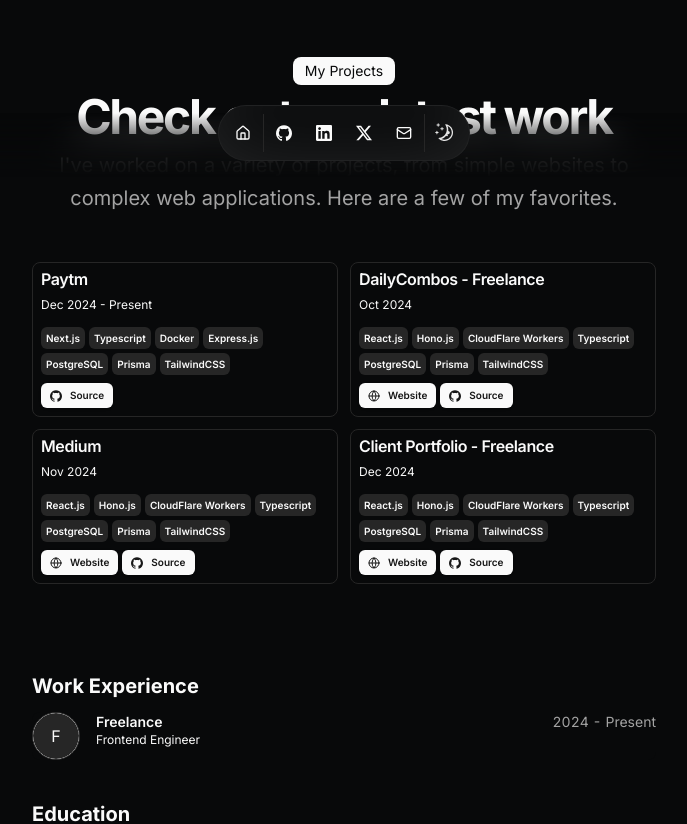
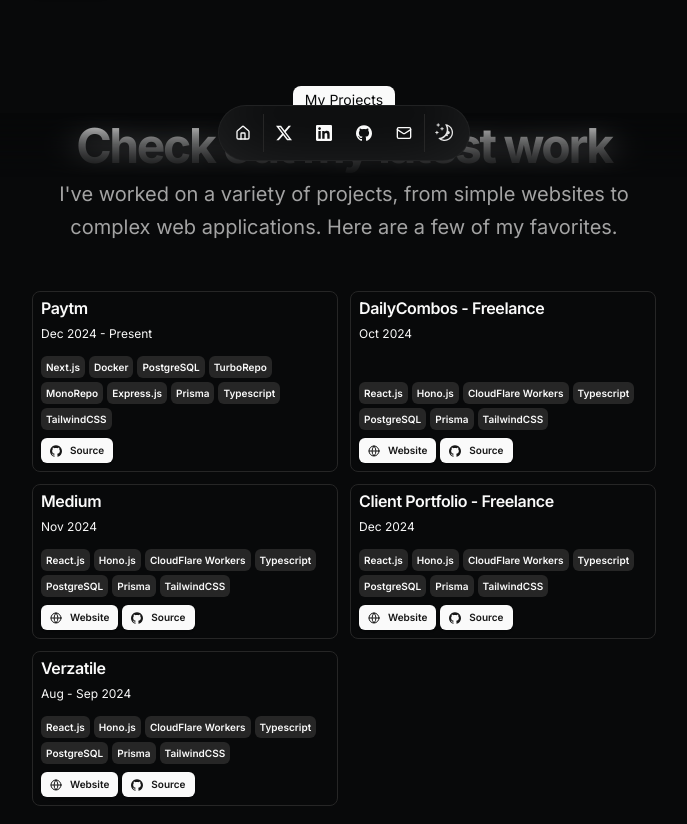
Before and after one commit to Aarav-Rawat/Portfolio_2_Next.js, a Next.js app: page / in a window 1280 px wide. Shown: the part 623-1447 px from the top of the page, without its empty margins (296-983 px from the left). Built offline with nearby package versions, Linux system fonts and the light colour scheme.

Commit message:
chenged technologies

```diff
--- a/src/data/resume.tsx
+++ b/src/data/resume.tsx
@@ -19,6 +19,8 @@
     "DSA",
     "OOPs",
     "STL",
+    "DBMS",
+    "System Design",
     "C",
     "C++",
     "JavaScript",
@@ -52,10 +54,10 @@
     email: "aaravrawat22505@gmail.com",
     tel: "+91 8076408543",
     social: {
-      GitHub: {
-        name: "GitHub",
-        url: "https://github.com/Aarav-Rawat",
-        icon: Icons.github,
+      X: {
+        name: "X",
+        url: "https://x.com/TheAaravRawat",
+        icon: Icons.x,
 
         navbar: true,
       },
@@ -66,14 +68,15 @@
 
         navbar: true,
       },
-      X: {
-        name: "X",
-        url: "https://x.com/TheAaravRawat",
-        icon: Icons.x,
+      GitHub: {
+        name: "GitHub",
+        url: "https://github.com/Aarav-Rawat",
+        icon: Icons.github,
 
         navbar: true,
       },
-      email: {
+
+      Email: {
         name: "Send Email",
         url: "#mailto:aaravrawat22505@gmail.com",
         icon: Icons.email,
@@ -129,11 +132,13 @@
         "",
       technologies: [
         "Next.js",
+        "Docker",
+        "PostgreSQL",
+        "TurboRepo",
+        "MonoRepo",
+        'Express.js',
+        "Prisma",
         "Typescript",
-        "Docker",
-        'Express.js',
-        "PostgreSQL",
-        "Prisma",
         "TailwindCSS",
       ],
       links: [
@@ -244,6 +249,38 @@
       video: "",
     },
 
+    {
+      title: "Verzatile",
+      href: "https://verzatile.onrender.com/",
+      dates: "Aug - Sep 2024",
+      active: true,
+      description:
+        "",
+      technologies: [
+        "React.js",
+        "Hono.js",
+        "CloudFlare Workers",
+        "Typescript",
+        "PostgreSQL",
+        "Prisma",
+        "TailwindCSS",
+      ],
+      links: [
+        {
+          type: "Website",
+          href: "https://verzatile.onrender.com/",
+          icon: <Icons.globe className="size-3" />,
+        },
+        {
+          type: "Source",
+          href: "https://github.com/Aarav-Rawat/E-com_MERN",
+          icon: <Icons.github className="size-3" />,
+        },
+      ],
+      image: "",
+      video: "",
+    },
+
   ],
 
   hackathons: [
```
